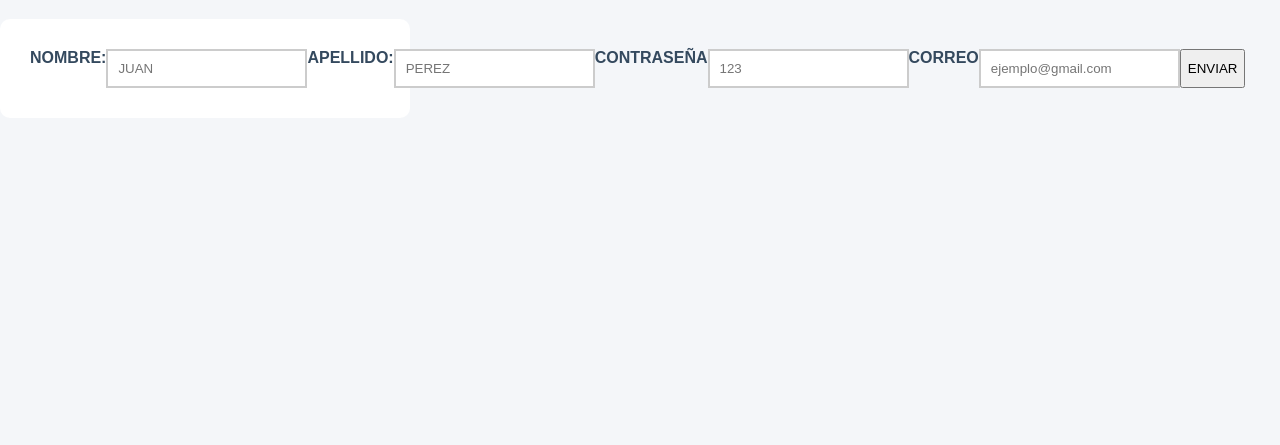
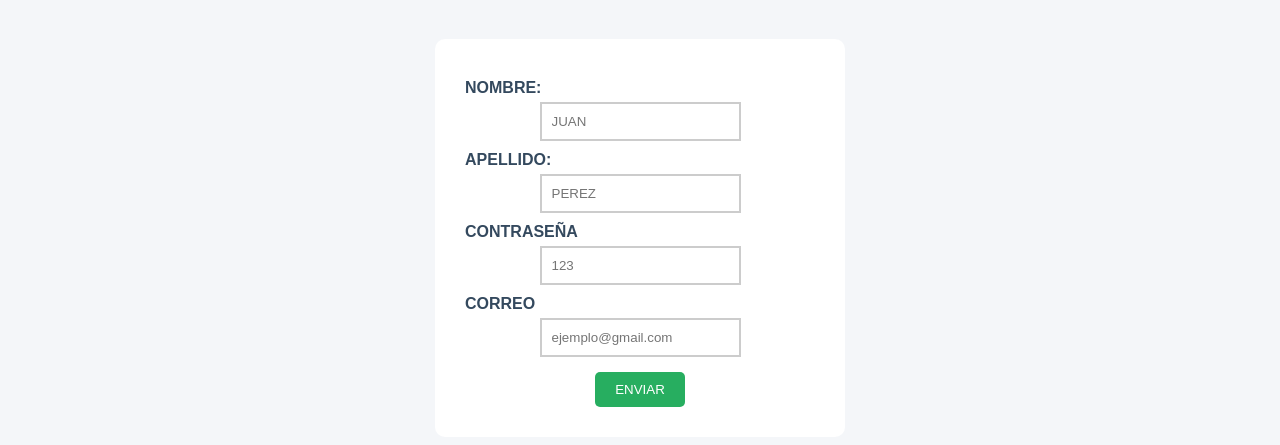
Before and after one commit to dylshub/SitioWeb, a plain HTML site: page index.html in a window 1280 px wide. Shown: the part 61-506 px from the top of the page. Drawn offline with Linux system fonts and the light colour scheme.

Commit message:
Modifique el Login con mejor diseño

```diff
--- a/styles/style.css
+++ b/styles/style.css
@@ -5,6 +5,9 @@ body {
   text-align: center;
   align-items: center;
   margin: 0;
+  display: flex;
+  flex-direction: column;
+  gap: 20px;
 }
 
 h2 {
@@ -19,7 +22,6 @@ form {
   border-radius: 10px;
   box-shadow: 0 4px 10px rgba(0, 0, 0, 0, 1);
   width: 350px;
-  display: flex;
 }
 
 form label {
@@ -27,9 +29,30 @@ form label {
   color: #34495e;
   margin-bottom: 5px;
   display: block;
+  text-align: left;
+  margin-top: 10px;
 }
 
 form input {
   padding: 10px;
   border: 2px solid #ccc;
 }
+
+form input:focus {
+  border-color: #2980b9;
+  outline: none;
+}
+
+form button {
+  background: #27ae60;
+  color: white;
+  border: none;
+  padding: 10px 20px;
+  border-radius: 5px;
+  cursor: pointer;
+  margin-top: 15px;
+}
+
+form button:hover {
+  background: #2ecc71;
+}
```
Also changed, not shown: index.html (+1 -0 lines).
